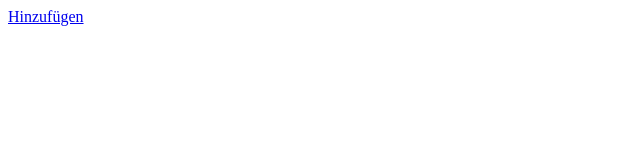
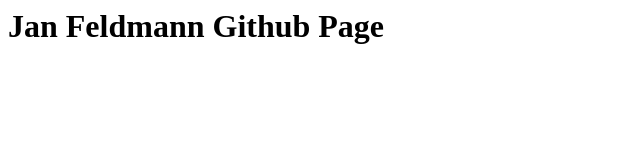
Before and after one commit to janfeldmann/janfeldmann.github.io, a plain HTML site: page index.html in a window 1280 px wide. Shown: the whole page, without its empty margins (0-640 px from the left). Drawn offline with Linux system fonts and the light colour scheme.

Commit message:
Update index.html

```diff
--- a/index.html
+++ b/index.html
@@ -3,8 +3,6 @@
     <title>Jan Feldmann Github</title>
   </head>
   <body>
-    <a href="https://api.getbring.com/rest/bringrecipes/deeplink?url=https://www.eat-this.org/pastinaken-sellerie-suppe-mit-apfel-kapern-topping/&source=web&baseQuantity=4&requestedQuantity=4">
-    Hinzufügen
-    </a>
+    <h1>Jan Feldmann Github Page</h1>
   </body>
 </html>
```
